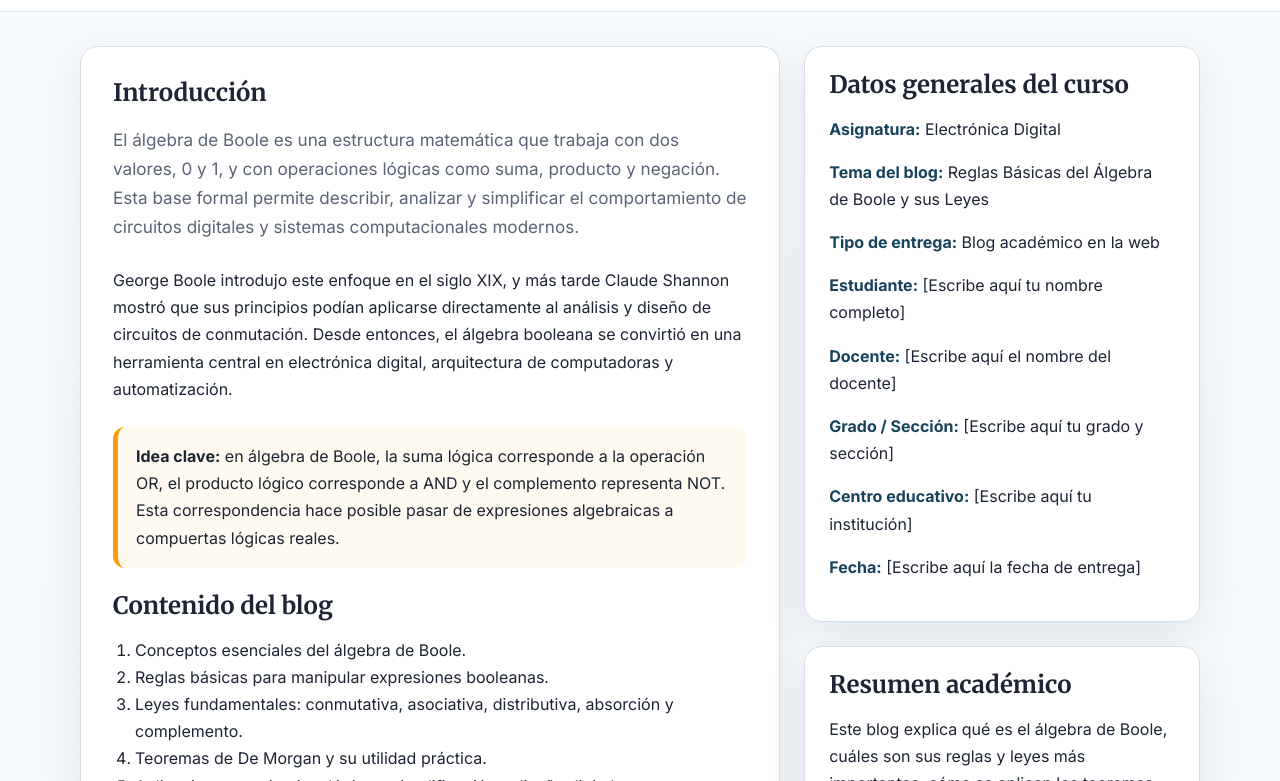
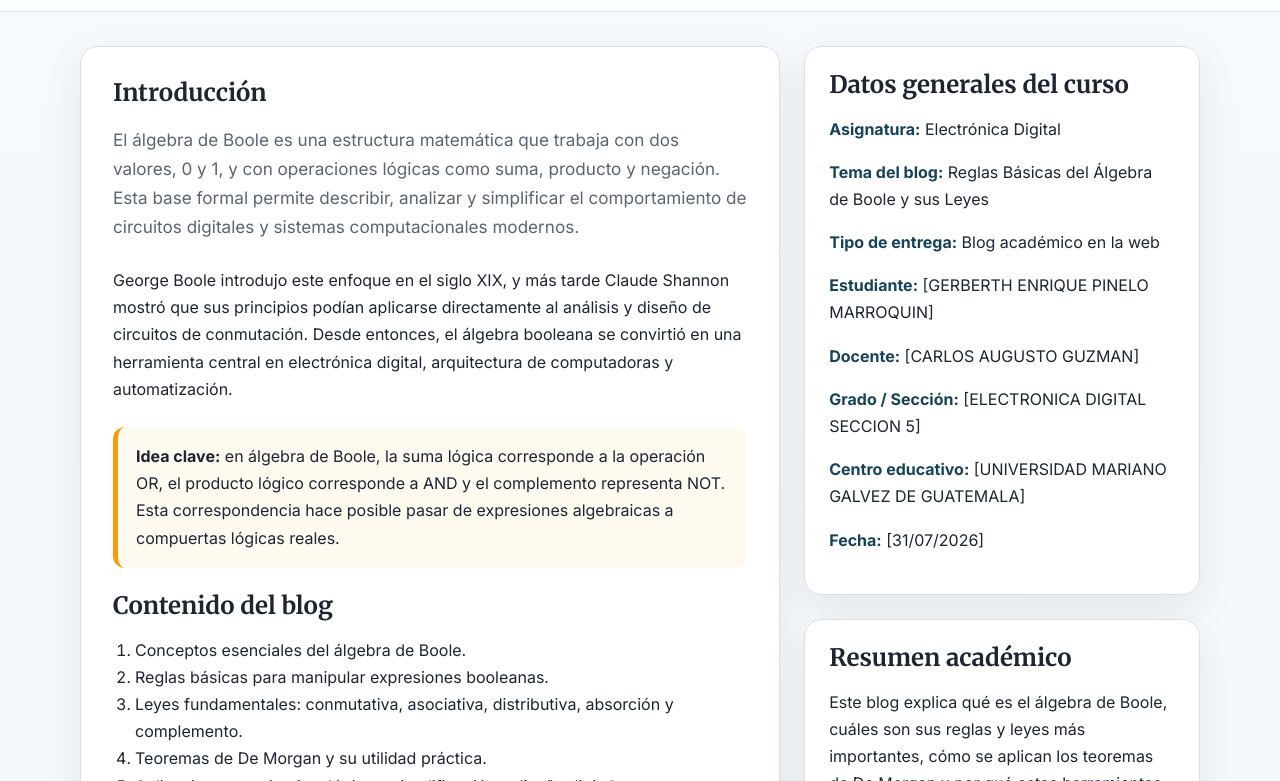
Before and after one commit to Enriquepinelo/algebra-blog.github.io, a plain HTML site: page index.html in a window 1280 px wide. Shown: the part 437-1218 px from the top of the page. Drawn offline with Linux system fonts and the light colour scheme.

Commit message:
Update index.html

```diff
--- a/index.html
+++ b/index.html
@@ -358,11 +358,11 @@
           <p><strong>Asignatura:</strong> Electrónica Digital</p>
           <p><strong>Tema del blog:</strong> Reglas Básicas del Álgebra de Boole y sus Leyes</p>
           <p><strong>Tipo de entrega:</strong> Blog académico en la web</p>
-          <p><strong>Estudiante:</strong> [Escribe aquí tu nombre completo]</p>
-          <p><strong>Docente:</strong> [Escribe aquí el nombre del docente]</p>
-          <p><strong>Grado / Sección:</strong> [Escribe aquí tu grado y sección]</p>
-          <p><strong>Centro educativo:</strong> [Escribe aquí tu institución]</p>
-          <p><strong>Fecha:</strong> [Escribe aquí la fecha de entrega]</p>
+          <p><strong>Estudiante:</strong> [GERBERTH ENRIQUE PINELO MARROQUIN]</p>
+          <p><strong>Docente:</strong> [CARLOS AUGUSTO GUZMAN]</p>
+          <p><strong>Grado / Sección:</strong> [ELECTRONICA DIGITAL SECCION 5]</p>
+          <p><strong>Centro educativo:</strong> [UNIVERSIDAD MARIANO GALVEZ DE GUATEMALA]</p>
+          <p><strong>Fecha:</strong> [31/07/2026]</p>
         </section>
 
         <section>
```
